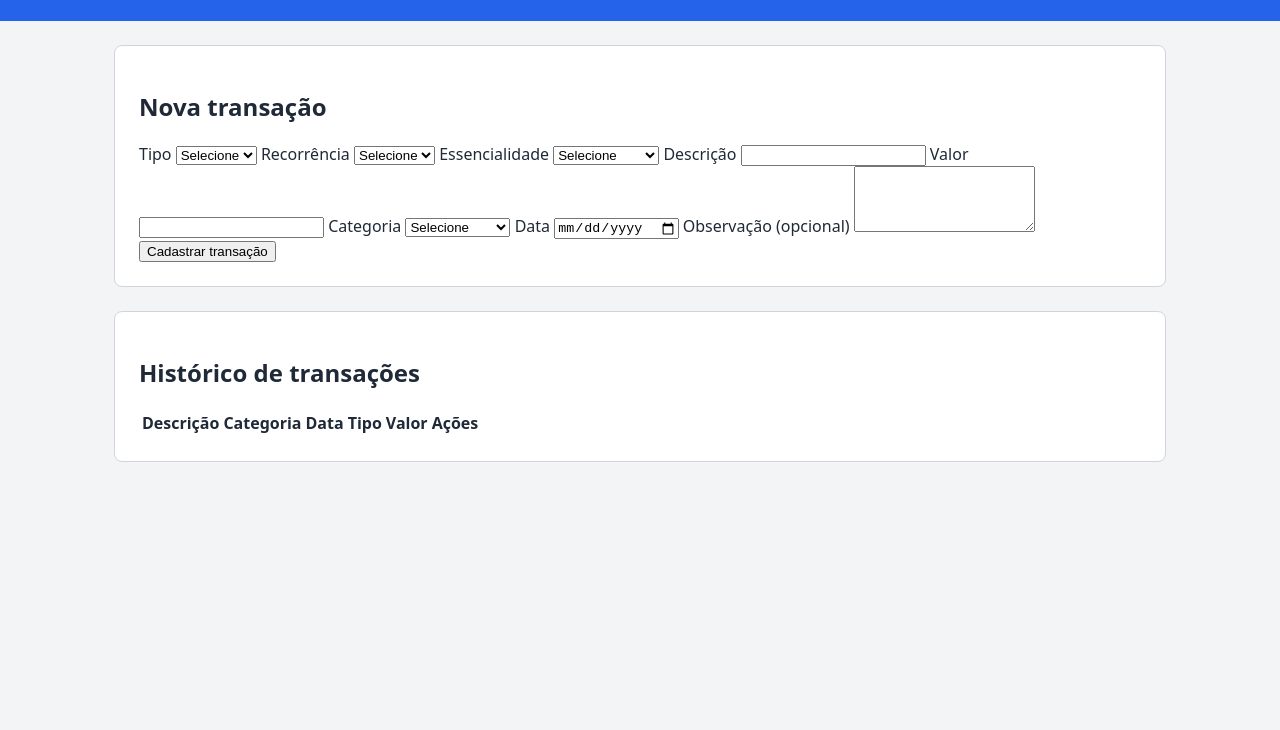
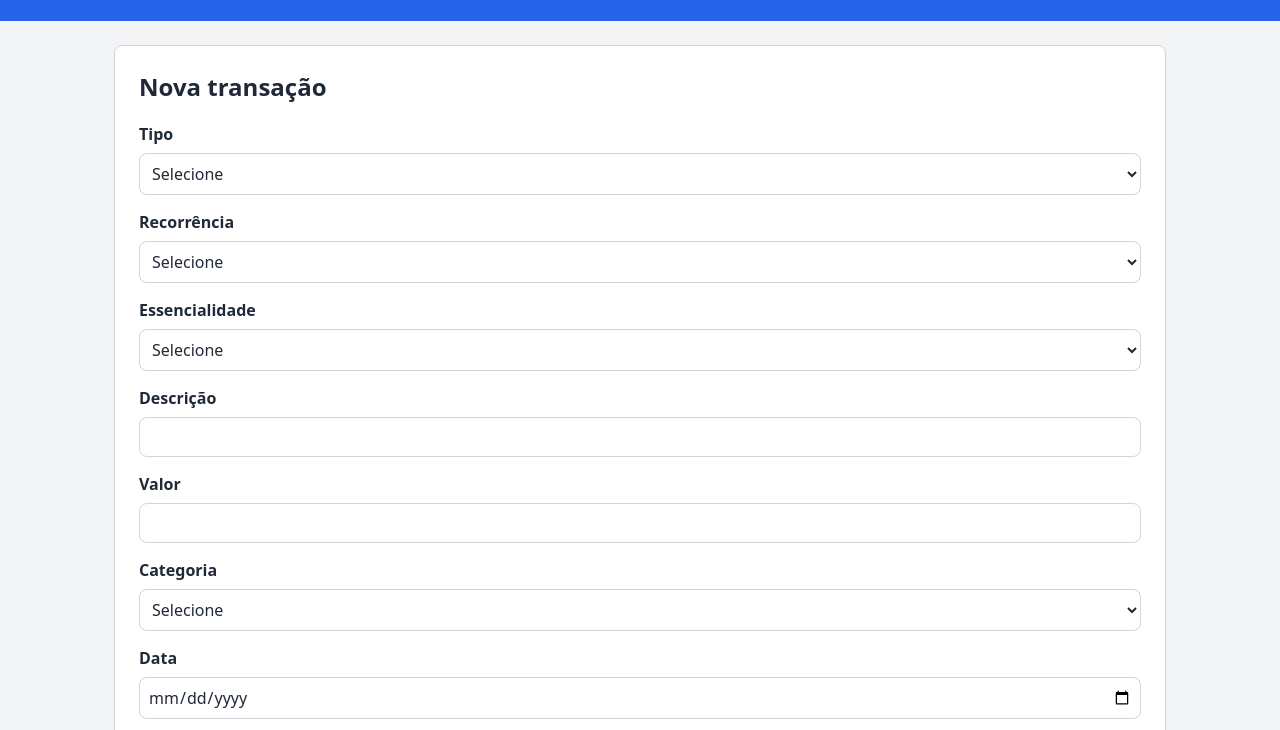
Before and after one commit to Samuel-Tavares/SCF---Controle-Financeiro, a plain HTML site: page index.html in a window 1280 px wide. Shown: the part 70-800 px from the top of the page. Drawn offline with Linux system fonts and the light colour scheme.

Commit message:
feat: aprimorando personalização da página de transações

```diff
--- a/css/style.css
+++ b/css/style.css
@@ -1,5 +1,7 @@
 :root {
     --color-primary: #2563eb;
+    --color-primary-hover: #1d4ed8;
+    --color-focus: #93c5fd;
     --color-success: #16a34a;
     --color-danger: #dc2626;
     --color-background: #f3f4f6;
@@ -49,3 +51,103 @@ section {
     border-radius: var(--border-radius);
     background-color: var(--color-surface);
 }
+
+section h2 {
+    margin-top: 0;
+}
+
+#form-nova-transacao {
+    display: flex;
+    flex-direction: column;
+    gap: var(--spacing-md);
+}
+
+.form-group {
+    display: flex;
+    flex-direction: column;
+    gap: var(--spacing-sm);
+}
+
+.form-group label {
+    font-weight: 600;
+}
+
+.form-group input,
+.form-group select,
+.form-group textarea {
+    width: 100%;
+    padding: var(--spacing-sm);
+    border: 1px solid var(--color-border);
+    border-radius: var(--border-radius);
+    background-color: var(--color-surface);
+    color: var(--color-text);
+    font: inherit;
+}
+
+.form-group input:focus-visible,
+.form-group select:focus-visible,
+.form-group textarea:focus-visible,
+#form-nova-transacao button:focus-visible {
+    outline: 3px solid var(--color-focus);
+    outline-offset: 2px;
+}
+
+.form-group textarea {
+    resize: vertical;
+}
+
+#form-nova-transacao button {
+    padding: var(--spacing-sm) var(--spacing-md);
+    border: 0;
+    border-radius: var(--border-radius);
+    background-color: var(--color-primary);
+    color: var(--color-surface);
+    cursor: pointer;
+    font: inherit;
+    font-weight: 600;
+    transition: background-color 0.2s ease;
+}
+
+#form-nova-transacao button:hover {
+    background-color: var(--color-primary-hover);
+}
+
+#tabela-transacoes-container {
+    overflow-x: auto;
+}
+
+#tabela-transacoes-container table {
+    width: 100%;
+    min-width: 720px;
+    border-collapse: collapse;
+}
+
+#tabela-transacoes-container th,
+#tabela-transacoes-container td {
+    padding: var(--spacing-sm) var(--spacing-md);
+    border-bottom: 1px solid var(--color-border);
+    text-align: left;
+}
+
+#tabela-transacoes-container thead {
+    background-color: var(--color-background);
+}
+
+#tabela-transacoes-container th:nth-child(5),
+#tabela-transacoes-container td:nth-child(5) {
+    text-align: right;
+}
+
+@media (max-width: 600px) {
+    header h1 {
+        font-size: 1.5rem;
+    }
+
+    main {
+        padding: var(--spacing-md);
+    }
+
+    section {
+        padding: var(--spacing-md);
+    }
+}
--- a/index.html
+++ b/index.html
@@ -16,33 +16,44 @@
             <h2>Nova transação</h2>
 
             <form id="form-nova-transacao">
+                <div class="form-group">
                     <label for="tipo">Tipo</label>
                     <select id="tipo" name="tipo" required>
                         <option value="" selected disabled>Selecione</option>
                         <option value="receita">Receita</option>
                         <option value="despesa">Despesa</option>
                     </select>
+                </div>
 
+                <div class="form-group">
                     <label for="recorrencia">Recorrência</label>
                     <select id="recorrencia" name="recorrencia" required>
                         <option value="" selected disabled>Selecione</option>
                         <option value="fixa">Fixa</option>
                         <option value="variavel">Variável</option>
                     </select>
+                </div>
 
+                <div class="form-group">
                     <label for="essencialidade">Essencialidade</label>
                     <select id="essencialidade" name="essencialidade" required>
                         <option value="" selected disabled>Selecione</option>
                         <option value="essencial">Essencial</option>
                         <option value="nao-essencial">Não essencial</option>
                     </select>
+                </div>
 
+                <div class="form-group">
                     <label for="descricao">Descrição</label>
                     <input type="text" id="descricao" name="descricao" required>
+                </div>
 
+                <div class="form-group">
                     <label for="valor">Valor</label>
                     <input type="number" id="valor" name="valor" min="0.01" step="0.01" required>
+                </div>
 
+                <div class="form-group">
                     <label for="categoria">Categoria</label>
                     <select id="categoria" name="categoria" required>
                         <option value="" selected disabled>Selecione</option>
@@ -56,12 +67,17 @@
                         <option value="investimentos">Investimentos</option>
                         <option value="outros">Outros</option>
                     </select>
+                </div>
 
+                <div class="form-group">
                     <label for="data">Data</label>
                     <input type="date" id="data" name="data" required>
+                </div>
 
+                <div class="form-group">
                     <label for="observacao">Observação (opcional)</label>
                     <textarea id="observacao" name="observacao" rows="4"></textarea>
+                </div>
 
                 <button type="submit">Cadastrar transação</button>
             </form>
```
Lines whose indentation alone changed are shown as unchanged.
